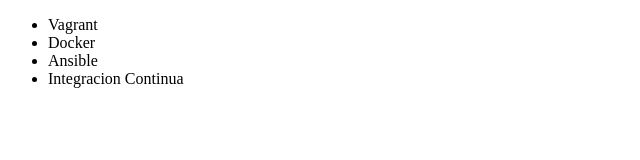
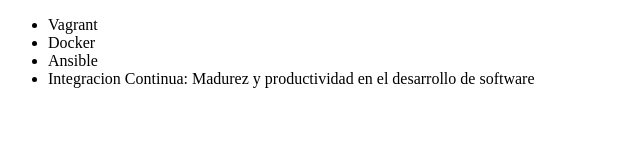
Before and after one commit to ramosv1995/alura-git, a plain HTML site: page index.html in a window 1280 px wide. Shown: the whole page, without its empty margins (0-640 px from the left). Drawn offline with Linux system fonts and the light colour scheme.

Commit message:
Curso de integracion continua

```diff
--- a/index.html
+++ b/index.html
@@ -9,7 +9,7 @@
             <li>Vagrant</li>
             <li>Docker</li>
             <li>Ansible</li>
-            <li>Integracion Continua</li>
+            <li>Integracion Continua: Madurez y productividad en el desarrollo de software</li>
         </ul>
     </body>
 </html>
```
